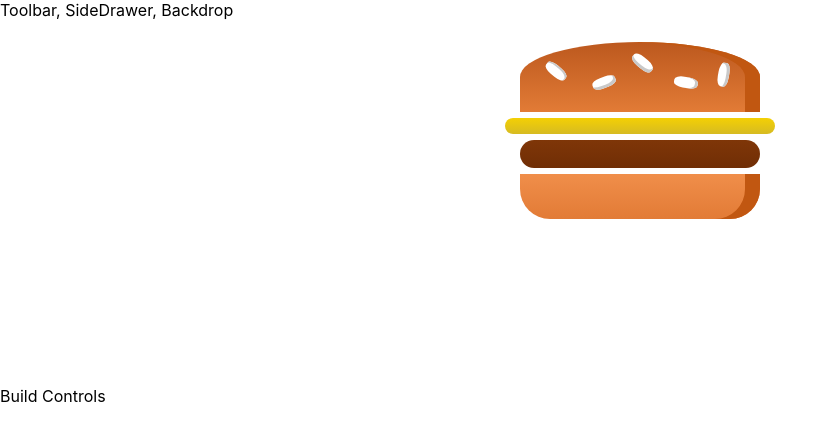
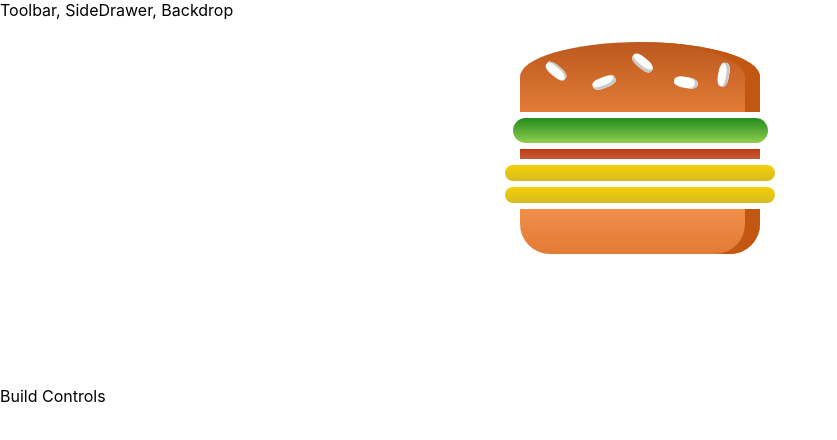
Before and after one commit to simonnguyen3054/react-burger-builder, a React (Create React App) app in the folder burger-builder/: page / in a window 1280 px wide. Shown: the top 440 px of the page, without its empty margins (0-837 px from the left). Built offline with nearby package versions, Linux system fonts and the light colour scheme.

Commit message:
output burger ingredients dynamically

```diff
--- a/burger-builder/src/components/Burger/Burger.js
+++ b/burger-builder/src/components/Burger/Burger.js
@@ -3,11 +3,21 @@
 import BurgerIngredients from './BurgerIngredients/BurgerIngredients';
 
 const Burger = (props) => {
+  //First we get an array of keys from the object ingredients
+  //We map over each key and return a new array. props.ingredients[igKey] gives us the number of indices in the new array
+  //We then map over the new array. We don't care about the key of this new array. We care only the index of this new array
+  //the final return gives us the BurgerIngredients elements.
+  const transformedIngredients = Object.keys(props.ingredients)
+      .map(igKey => {
+        return [...Array(props.ingredients[igKey])].map((_, i) => {
+          return <BurgerIngredients key={igKey + i} type={igKey}/>
+        });
+      });
+
   return (
     <div className="Burger">
       <BurgerIngredients type="bread-top"/>
-      <BurgerIngredients type="cheese"/>
-      <BurgerIngredients type="meat"/>
+      {transformedIngredients}
       <BurgerIngredients type="bread-bottom"/>
     </div>
   )
--- a/burger-builder/src/containers/BurgerBuilder/BurgerBuilder.js
+++ b/burger-builder/src/containers/BurgerBuilder/BurgerBuilder.js
@@ -2,10 +2,19 @@
 import Burger from '../../components/Burger/Burger'
 
 class BurgerBuilder extends Component {
+  state = {
+    ingredients: {
+      salad: 1,
+      bacon: 1,
+      cheese: 2,
+      met: 2
+    }
+  }
+
   render () {
     return (
       <div>
-        <Burger />
+        <Burger ingredients={this.state.ingredients}/>
         <div>Build Controls</div>
       </div>
     )
```
